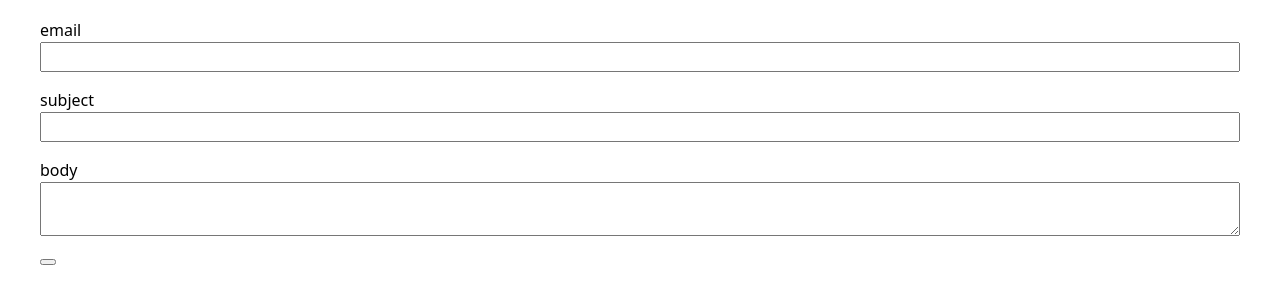
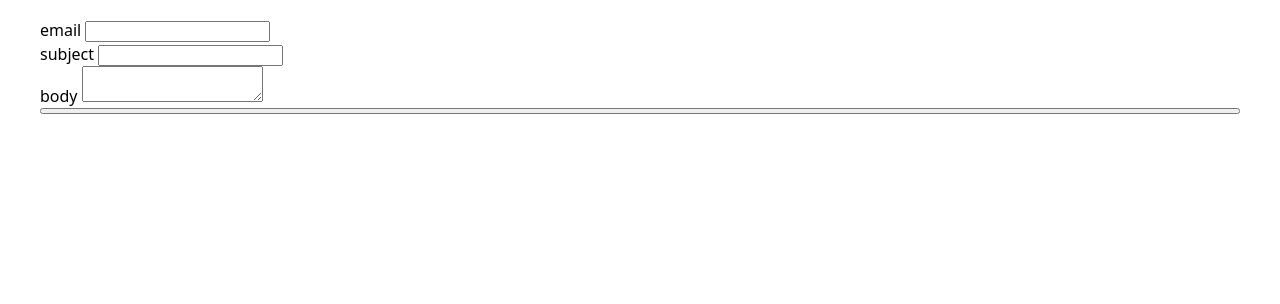
Before and after one commit to davidgol3p/portfolio, a plain HTML site: page contact/index.html in a window 1280 px wide. Shown: the part 152-456 px from the top of the page. Drawn offline with Linux system fonts and the light colour scheme.

Commit message:
Update style.css

```diff
--- a/style.css
+++ b/style.css
@@ -47,26 +47,6 @@ nav a:hover {
 }
 
 /* ===== Contact Form Styles ===== */
-input,
-textarea,
-button {
-  font: inherit; /* This makes the form controls use the system-ui font set on the body */
+form {
+  display: grid
 }
-
-label {
-  /* Add vertical margin to separate labels from the content above/below */
-  margin-block: 1em 0.5em;
-  /* Make labels behave like block elements to ensure they start on a new line */
-  display: block;
-}
-
-/* Target all input fields and the textarea */
-input,
-textarea {
-  /* Make them take up the full width of their container */
-  width: 100%;
-  /* Make them behave like block elements */
-  display: block;
-  /* Ensure padding and border are included in the 100% width */
-  box-sizing: border-box;
-}
```
